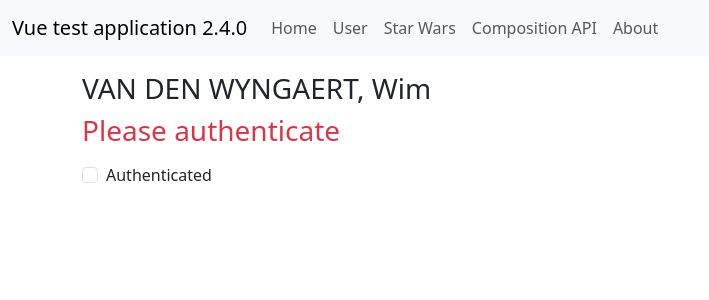
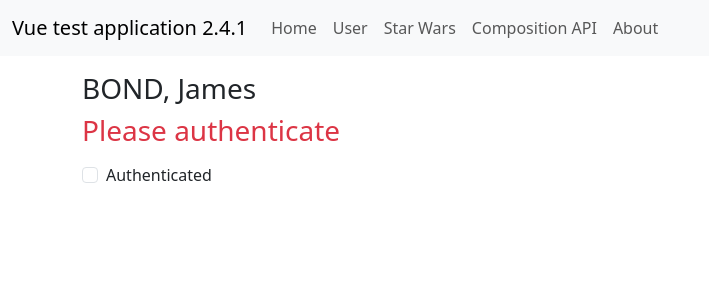
Before and after one commit to wim-vdw/vite-vue-test, a Vue app: page / in a window 1280 px wide. Shown: the top 300 px of the page, without its empty margins (0-709 px from the left). Built offline with nearby package versions, Linux system fonts and the light colour scheme.

Commit message:
change sample data

```diff
--- a/package.json
+++ b/package.json
@@ -1,6 +1,6 @@
 {
   "name": "vite-vue-test",
-  "version": "2.4.0",
+  "version": "2.4.1",
   "private": true,
   "scripts": {
     "dev": "vite",
--- a/src/App.vue
+++ b/src/App.vue
@@ -5,7 +5,7 @@ export default {
   name: 'App',
   data() {
     return {
-      version: '2.4.0',
+      version: '2.4.1',
     };
   },
   components: {
--- a/src/stores/user.js
+++ b/src/stores/user.js
@@ -3,8 +3,8 @@ import { defineStore } from 'pinia';
 export const useUserStore = defineStore('user', {
   state() {
     return {
-      firstName: 'Wim',
-      lastName: 'Van den Wyngaert',
+      firstName: 'James',
+      lastName: 'Bond',
       authenticated: false,
     };
   },
--- a/src/views/CompositionView.vue
+++ b/src/views/CompositionView.vue
@@ -12,8 +12,8 @@ function decrement() {
 }
 
 const name = reactive({
-  firstName: 'Wim',
-  lastName: 'Van den Wyngaert',
+  firstName: 'James',
+  lastName: 'Bond',
 });
 
 const fullName = computed(() => {
--- a/src/views/UserView.vue
+++ b/src/views/UserView.vue
@@ -31,7 +31,7 @@ export default {
       }
     },
     validateFirstName() {
-      this.firstNameValid = this.firstName === 'Wim';
+      this.firstNameValid = this.firstName !== '';
     },
     validateLastName() {
       this.lastNameValid = this.lastName !== '';
@@ -64,7 +64,7 @@ export default {
             @keyup="validateFirstName"
             v-model.trim="firstName"
           />
-          <div class="invalid-tooltip">First name must be Wim.</div>
+          <div class="invalid-tooltip">First name is a mandatory field.</div>
         </div>
         <div class="position-relative">
           <label for="last" class="form-label">Last name:</label>
```
